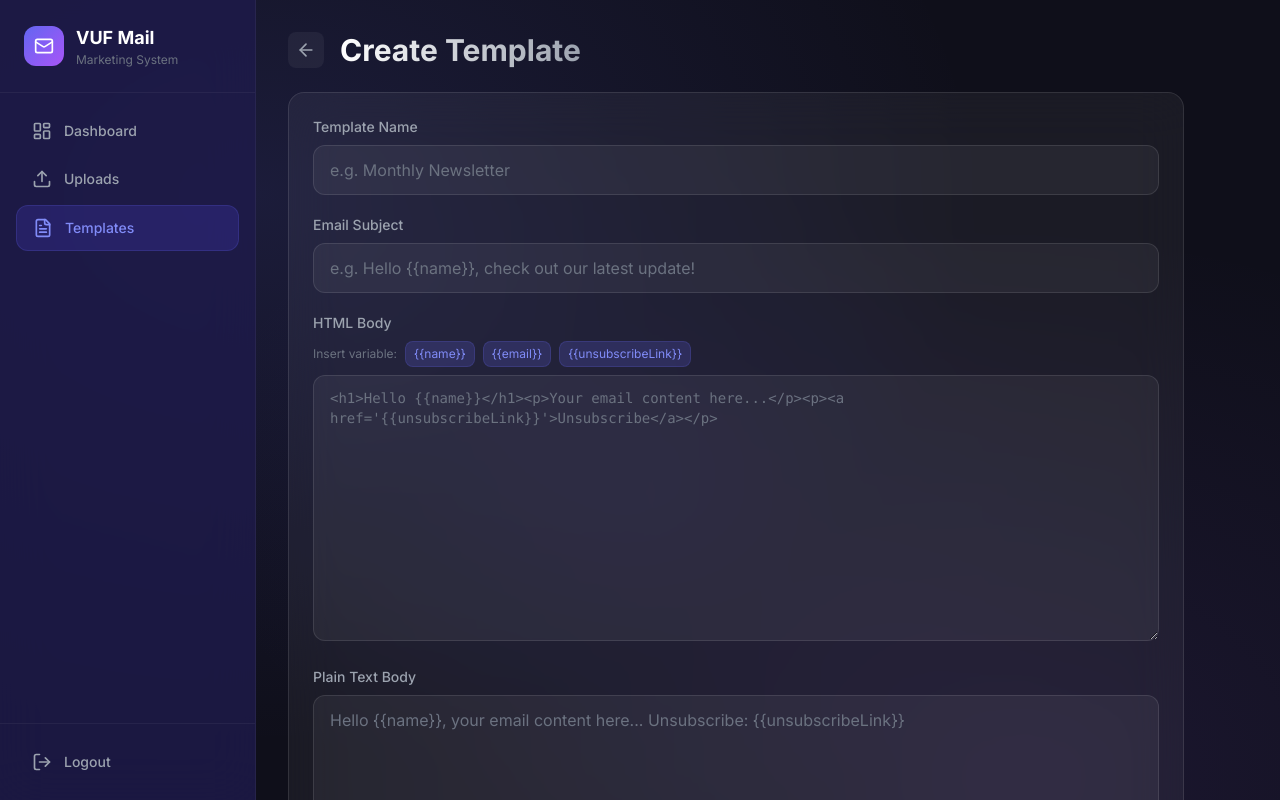
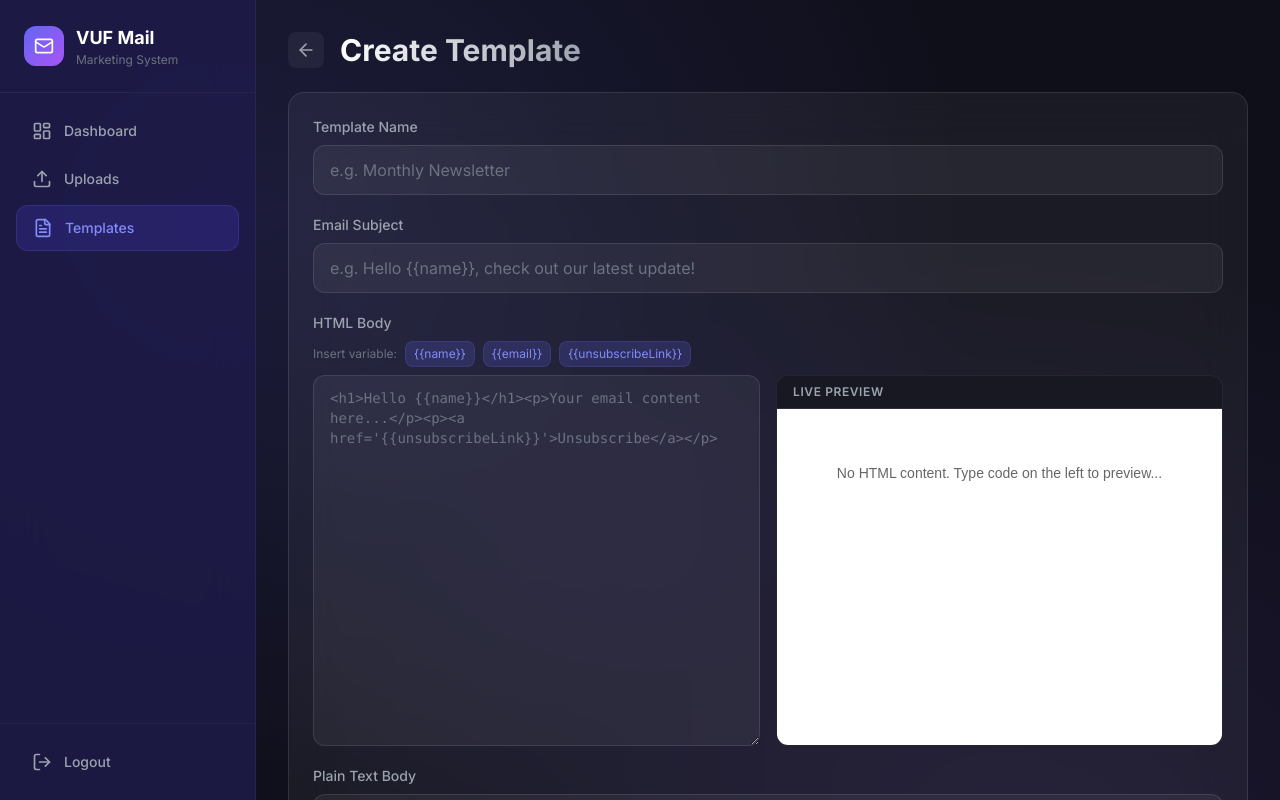
Before and after one commit to Deep-desire/VUF-Mail-Marketing, a React (Vite) app in the folder frontend/: page /templates/create in a window 1280 px wide. Shown: the top 800 px of the page. Built offline with nearby package versions, Linux system fonts and the light colour scheme; no server answers; sample sign-in values are in the browser's storage.

Commit message:
feat: add side-by-side live HTML email preview to template editor

```diff
--- a/frontend/src/components/TemplateEditor.tsx
+++ b/frontend/src/components/TemplateEditor.tsx
@@ -25,13 +25,34 @@ export default function TemplateEditor({ value, onChange, placeholder }: Props)
           </button>
         ))}
       </div>
-      <textarea
-        value={value}
-        onChange={(e) => onChange(e.target.value)}
-        placeholder={placeholder}
-        rows={12}
-        className="input-field font-mono text-sm resize-y min-h-[200px]"
-      />
+
+      <div className="grid grid-cols-1 md:grid-cols-2 gap-4">
+        {/* HTML Editor */}
+        <div className="flex flex-col">
+          <textarea
+            value={value}
+            onChange={(e) => onChange(e.target.value)}
+            placeholder={placeholder}
+            rows={15}
+            className="input-field font-mono text-sm resize-y min-h-[350px] flex-1"
+          />
+        </div>
+
+        {/* Live Preview */}
+        <div className="flex flex-col border border-white/10 rounded-xl bg-[#0b0c16] overflow-hidden min-h-[350px]">
+          <div className="px-4 py-2 border-b border-white/10 bg-white/5 flex items-center justify-between">
+            <span className="text-xs font-semibold text-gray-400 uppercase tracking-wider">Live Preview</span>
+          </div>
+          <div className="flex-1 bg-white p-2 min-h-[300px]">
+            <iframe
+              srcDoc={value || `<div style="color: #666; font-family: sans-serif; text-align: center; padding: 40px; font-size: 14px;">No HTML content. Type code on the left to preview...</div>`}
+              title="HTML Email Preview"
+              className="w-full h-full border-0 min-h-[320px] rounded-lg"
+              sandbox="allow-same-origin"
+            />
+          </div>
+        </div>
+      </div>
     </div>
   );
 }
--- a/frontend/src/pages/CreateTemplate.tsx
+++ b/frontend/src/pages/CreateTemplate.tsx
@@ -81,7 +81,7 @@ export default function CreateTemplate() {
         <h1 className="page-title">{isEdit ? 'Edit Template' : 'Create Template'}</h1>
       </div>
 
-      <form onSubmit={handleSubmit(onSubmit)} className="max-w-4xl space-y-6">
+      <form onSubmit={handleSubmit(onSubmit)} className="max-w-6xl space-y-6">
         <div className="glass-card p-6 space-y-5">
           {/* Template Name */}
           <div>
```
